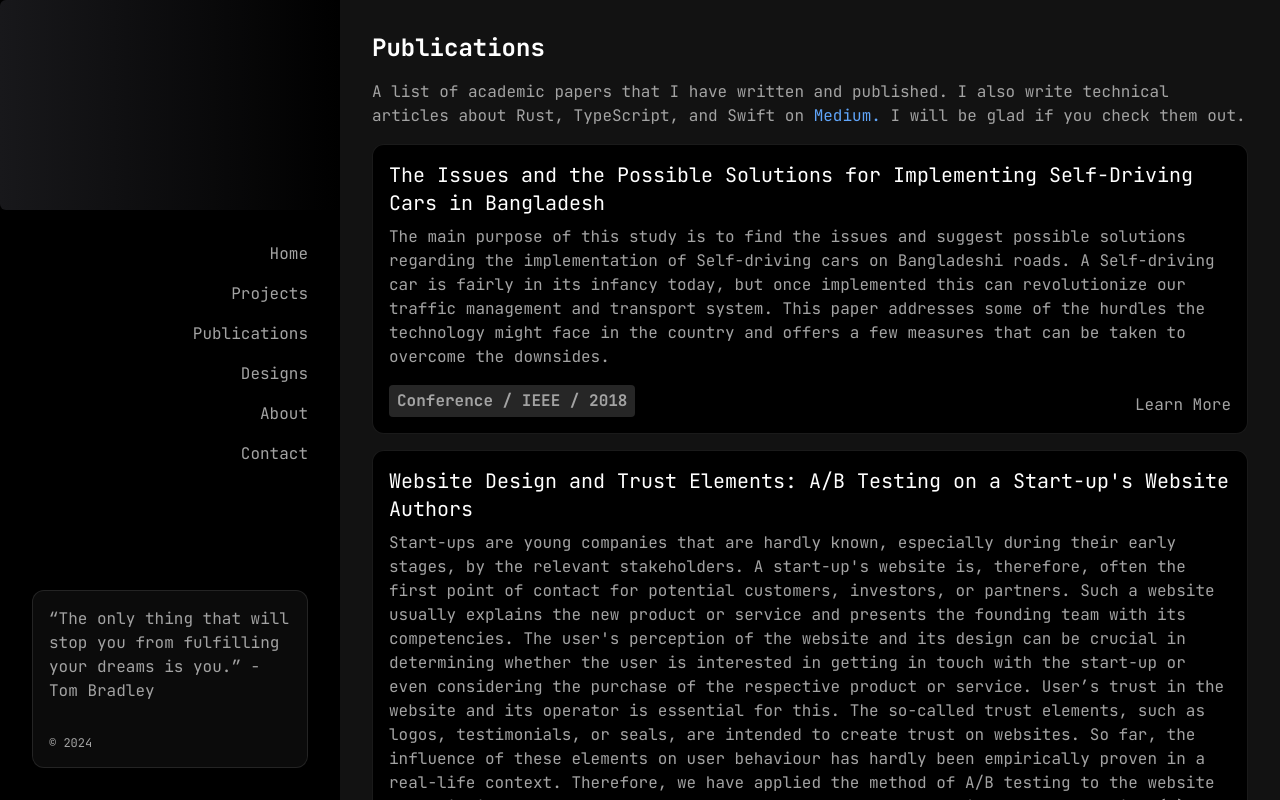
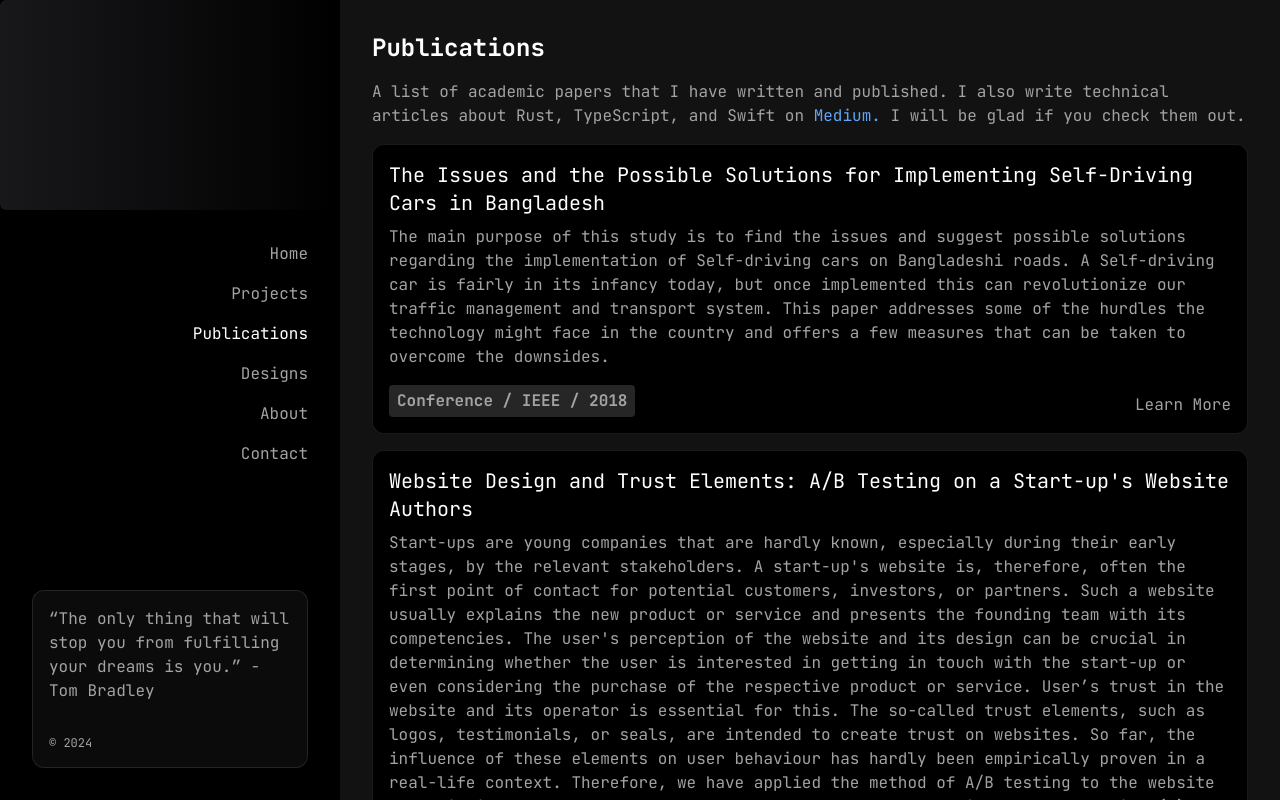
Before and after one commit to FaisalBinAhmed/faisalbin, a Next.js app: page /publications in a window 1280 px wide. Built offline with nearby package versions, Linux system fonts and the light colour scheme; no server answers.

Commit message:
active path highlight

```diff
--- a/src/api/vercel.ts
+++ b/src/api/vercel.ts
@@ -13,7 +13,7 @@ export async function fetchDeploymentInfo() {
 		const token = process.env.VERCEL_TOKEN;
 		const projectId = process.env.PROJECT_ID;
 		const response = await fetch(
-			`https://api.vercel.com/v5/now/deployments?projectId=${projectId}&limit=1`,
+			`https://api.vercel.com/v5/now/deployments?projectId=${projectId}&limit=1&state=READY`,
 			{
 				headers: {
 					Authorization: `Bearer ${token}`
--- a/src/components/ExternalCard.tsx
+++ b/src/components/ExternalCard.tsx
@@ -10,8 +10,10 @@ type ExternalCardProps = {
 
 const ExternalCard = ({ title, desc, icon, link }: ExternalCardProps) => {
 	return (
-		<div className="flex flex-col gap-2 min-h-32 bg-black hover:bg-[#252525] p-2 rounded-xl border border-white/[0.1] ">
-			<Link href={link} target="_blank">
+		<Link
+			href={link}
+			target="_blank"
+			className="flex flex-col gap-2 min-h-32 bg-black hover:bg-[#252525] p-2 rounded-xl border border-white/[0.1] ">
 			<div className="flex justify-between items-center">
 				<h1 className="text-xl p-2">{title}</h1>
 				<Image
@@ -25,7 +27,6 @@ const ExternalCard = ({ title, desc, icon, link }: ExternalCardProps) => {
 
 			<p className="text-neutral-400 p-2">{desc}</p>
 		</Link>
-		</div>
 	);
 };
 
--- a/src/components/NavCard.tsx
+++ b/src/components/NavCard.tsx
@@ -10,8 +10,9 @@ type NavCardProps = {
 
 const NavCard = ({ title, desc, icon, link }: NavCardProps) => {
 	return (
-		<div className="flex flex-col gap-2 p-2 min-h-32 bg-black hover:bg-[#252525] text-white rounded-xl border border-white/[0.1]">
-			<Link href={link}>
+		<Link
+			href={link}
+			className="flex flex-col gap-2 p-2 min-h-32 bg-black hover:bg-[#252525] text-white rounded-xl border border-white/[0.1]">
 			<div className="flex justify-between items-center">
 				<h1 className="text-xl p-2">{title}</h1>
 				<Image
@@ -25,7 +26,6 @@ const NavCard = ({ title, desc, icon, link }: NavCardProps) => {
 
 			<p className="text-neutral-400 p-2">{desc}</p>
 		</Link>
-		</div>
 	);
 };
 
--- a/src/components/NavMenu.tsx
+++ b/src/components/NavMenu.tsx
@@ -1,28 +1,31 @@
 import Link from "next/link";
-import Footer from "./Footer";
+import Footer from "@/components/Footer";
+import { useRouter } from "next/router";
+
+const getActiveClass = (pathname: string, path: string) => {
+	return pathname === path ? "text-white" : "text-neutral-400";
+};
+
+const paths = [
+	{ path: "/", name: "Home" },
+	{ path: "/projects", name: "Projects" },
+	{ path: "/publications", name: "Publications" },
+	{ path: "/designs", name: "Designs" },
+	{ path: "/about", name: "About" },
+	{ path: "/contact", name: "Contact" }
+];
 
 const NavMenu = () => {
+	const { pathname } = useRouter();
+
 	return (
 		<div className="flex flex-col h-full justify-between">
 			<div className="flex flex-col gap-4 my-8 mx-8 text-right">
-				<Link href="/">
-					<div className="text-neutral-400 ">Home</div>
-				</Link>
-				<Link href="/projects">
-					<div className="text-neutral-400 ">Projects</div>
-				</Link>
-				<Link href="/publications">
-					<div className="text-neutral-400 ">Publications</div>
-				</Link>
-				<Link href="/designs">
-					<div className="text-neutral-400 ">Designs</div>
-				</Link>
-				<Link href="/about">
-					<div className="text-neutral-400 ">About</div>
-				</Link>
-				<Link href="/contact">
-					<div className="text-neutral-400 ">Contact</div>
-				</Link>
+				{paths.map(({ path, name }) => (
+					<Link key={path} href={path}>
+						<div className={getActiveClass(pathname, path)}>{name}</div>
+					</Link>
+				))}
 			</div>
 			<div className="w-full">
 				<Footer />
--- a/src/components/sections/HeroSection.tsx
+++ b/src/components/sections/HeroSection.tsx
@@ -9,9 +9,9 @@ const HeroSection = () => {
 				<p className="text-xl">Hello, there! 👋</p>
 				<p className="py-4">Welcome to my personal website.</p>
 				<p>
-					I've recently finished my Master's of Informatics at Technical
-					University of Munich. I'm working full-time as a software engineer at
-					Brainlab. If you want to know more about me, head over to my{" "}
+					I'm working as a full stack software engineer at Tacto. I finished my
+					Master's of Informatics at Technical University of Munich. If you want
+					to know more about me, head over to my{" "}
 					<Link className=" text-blue-400" href="/about">
 						About Me
 					</Link>{" "}
--- /dev/null
+++ b/src/pages/contact.tsx
@@ -0,0 +1,9 @@
+const Contact = () => {
+	return (
+		<div>
+			<h1>Contact</h1>
+		</div>
+	);
+};
+
+export default Contact;
--- /dev/null
+++ b/src/pages/resume.tsx
@@ -0,0 +1,9 @@
+const Resume = () => {
+	return (
+		<div>
+			<h1>Resume</h1>
+		</div>
+	);
+};
+
+export default Resume;
```
Lines whose indentation alone changed are shown as unchanged.
